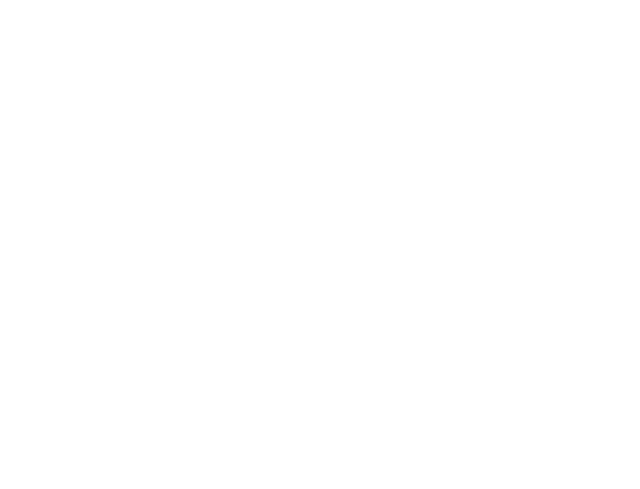
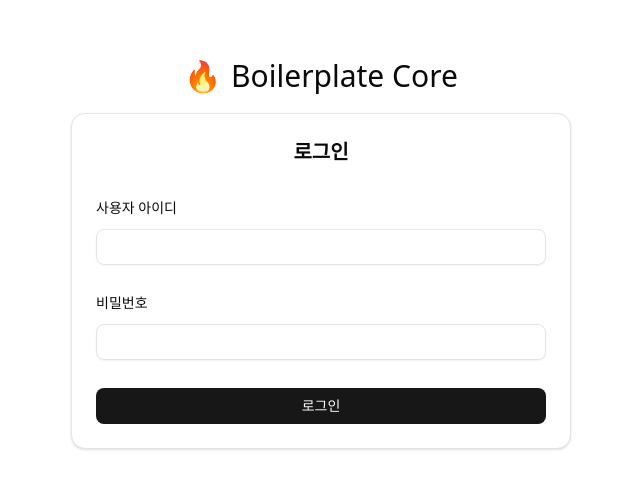
Before and after one commit to harin1124/bplte-core-web, a React (Vite) app: page /login in a window 1280 px wide. Before the commit this address had no page. Shown: the part 181-670 px from the top of the page, without its empty margins (319-959 px from the left). Built offline with nearby package versions, Linux system fonts and the light colour scheme.

Commit message:
feat: 로그인 페이지 생성 (API 미연결)

```diff
--- a/src/App.tsx
+++ b/src/App.tsx
@@ -2,12 +2,14 @@ import './App.css';
 import { Route, Routes } from 'react-router-dom';
 import Home from './pages/Home.tsx';
 import Join from './pages/Join.tsx';
+import Login from '@/pages/Login.tsx';
 
 function App() {
   return (
     <Routes>
       <Route path="/" element={<Home />} />
       <Route path="/join" element={<Join />} />
+      <Route path="/login" element={<Login />} />
     </Routes>
   );
 }
--- /dev/null
+++ b/src/pages/Login.tsx
@@ -0,0 +1,57 @@
+import Logo from '@/pages/Logo.tsx';
+import { Card, CardContent, CardHeader, CardTitle } from '@/components/ui/card.tsx';
+import { Field, FieldGroup, FieldLabel } from '@/components/ui/field.tsx';
+import { Input } from '@/components/ui/input.tsx';
+import { Button } from '@/components/ui/button.tsx';
+import { useForm } from 'react-hook-form';
+
+type LoginFormValue = {
+  userId: string;
+  password: string;
+};
+
+const initFormValue: LoginFormValue = {
+  userId: '',
+  password: '',
+};
+
+const Login = () => {
+  const method = useForm<LoginFormValue>({
+    defaultValues: initFormValue,
+  });
+  const { register } = method;
+
+  return (
+    <div className="flex w-full h-screen items-center justify-center">
+      <div className="flex w-full flex-col" style={{ width: '500px' }}>
+        <Logo />
+        <Card>
+          <CardHeader className="text-center">
+            <CardTitle className="text-xl">로그인</CardTitle>
+          </CardHeader>
+          <CardContent>
+            <form>
+              <FieldGroup>
+                <Field>
+                  <FieldLabel htmlFor="userId">사용자 아이디</FieldLabel>
+                  <Input id="userId" type="text" {...register('userId')} maxLength={30} required />
+                </Field>
+                <Field>
+                  <FieldLabel htmlFor="password">비밀번호</FieldLabel>
+                  <Input id="password" type="password" {...register('password')} required />
+                </Field>
+                <Field>
+                  <Button type="button" onClick={() => {}}>
+                    로그인
+                  </Button>
+                </Field>
+              </FieldGroup>
+            </form>
+          </CardContent>
+        </Card>
+      </div>
+    </div>
+  );
+};
+
+export default Login;
```
